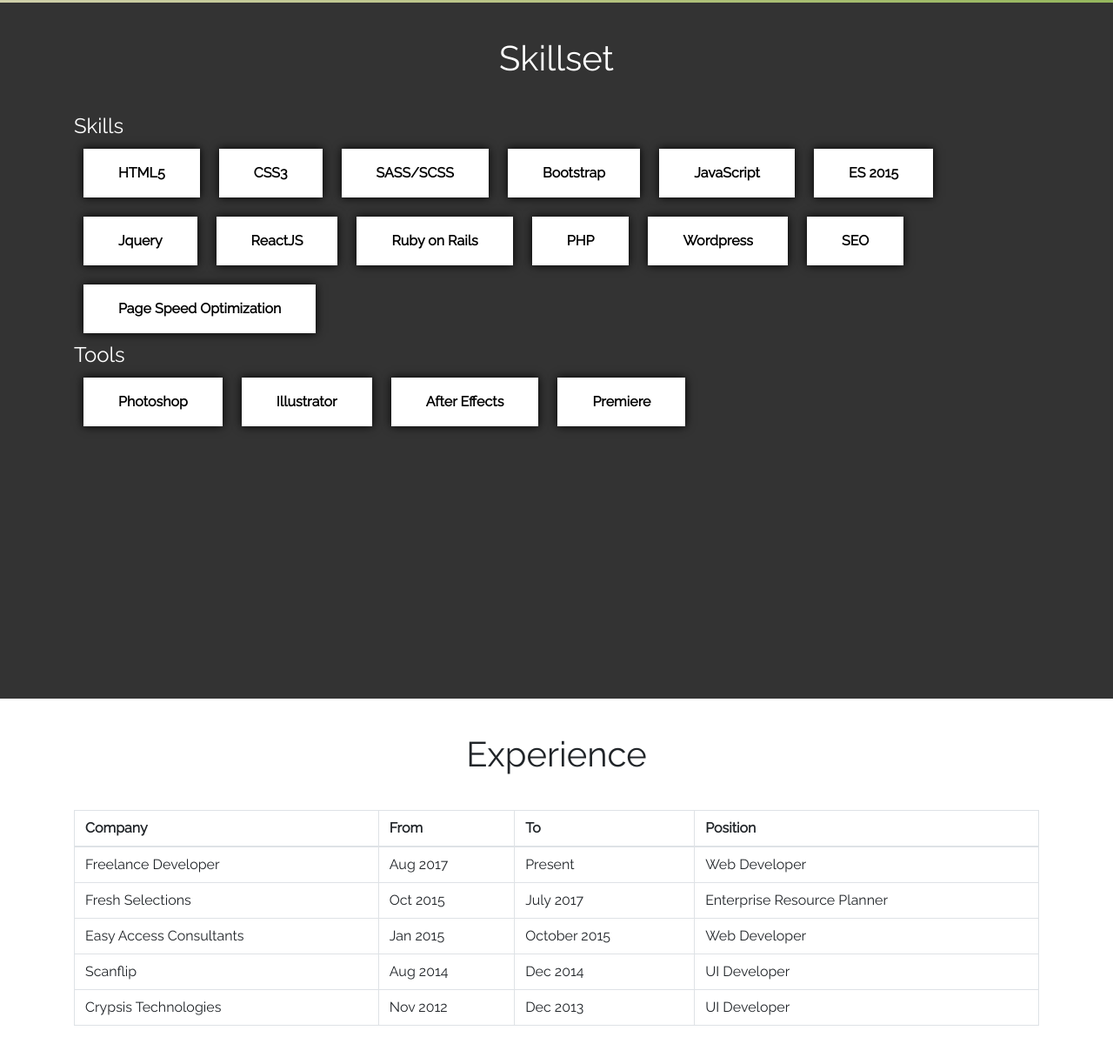
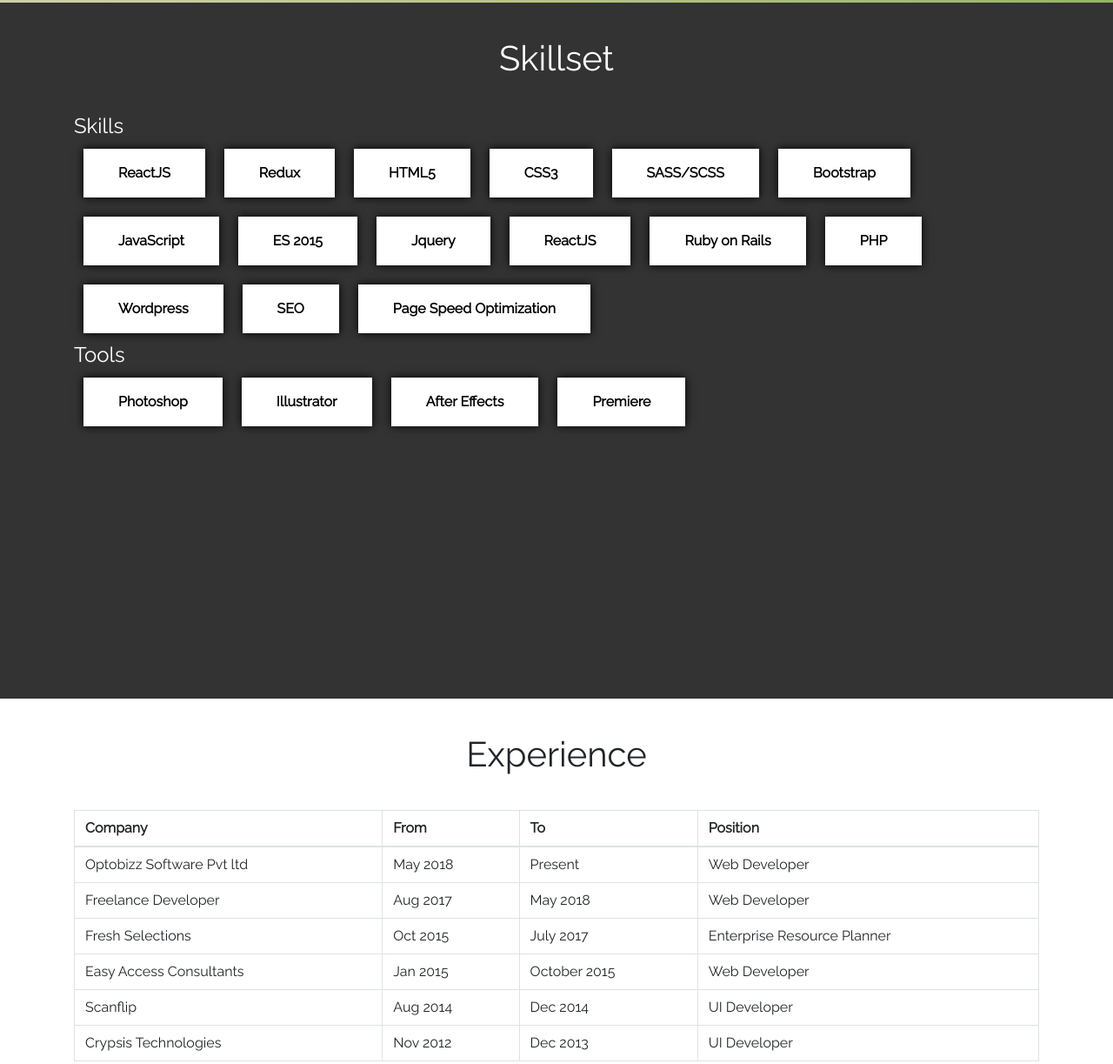
Before and after one commit to jaynandyala/jaynandyala.github.io, a plain HTML site: page index.html in a window 1280 px wide. Shown: the part 797-2020 px from the top of the page at 87% size. Drawn offline with nearby package versions, Linux system fonts and the light colour scheme.

Commit message:
added optobizz to employement list

```diff
--- a/index.html
+++ b/index.html
@@ -48,6 +48,12 @@
       <h1 class="center padding40">Skillset</h1>
       <div class="skill-tiles clearfix">
         <h4>Skills</h4>
+        <div class="skill-tile">
+          <p>ReactJS</p>
+        </div>
+        <div class="skill-tile">
+          <p>Redux</p>
+        </div>
         <div class="skill-tile">
           <p>HTML5</p>
         </div>
@@ -118,9 +124,15 @@
           </thead>
           <tbody>
             <tr>
+              <td>Optobizz Software Pvt ltd</td>
+              <td>May 2018</td>
+              <td>Present</td>
+              <td>Web Developer</td>
+            </tr>
+            <tr>
               <td>Freelance Developer</td>
               <td>Aug 2017</td>
-              <td>Present</td>
+              <td>May 2018</td>
               <td>Web Developer</td>
             </tr>
             <tr>
```
